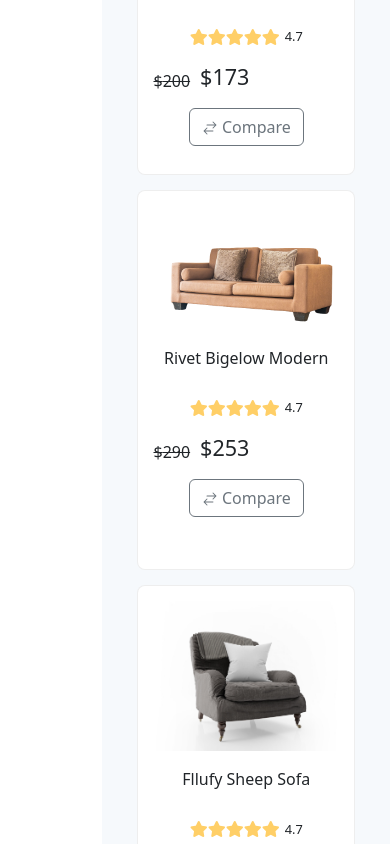
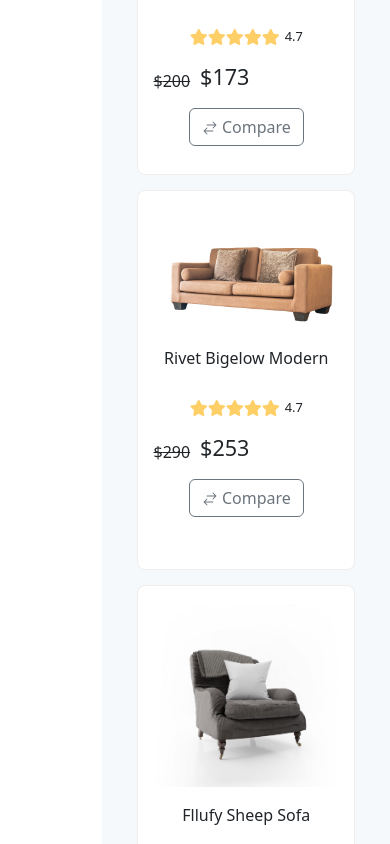
Before and after one commit to kamleshraj/ecom-poc, a React (Create React App) app: page /shop in a window 390 px wide. Shown: the part 1156-2000 px from the top of the page. Built offline with nearby package versions, Linux system fonts and the light colour scheme; no server answers.

Commit message:
make card image responsive

```diff
--- a/src/components/ProductCard/productCard.module.scss
+++ b/src/components/ProductCard/productCard.module.scss
@@ -26,11 +26,14 @@
 
   img {
     width: 100%;
-    object-fit: cover;
-    max-height: 150px;
+    object-fit: contain;
+    max-height: auto;
     transition: transform 0.5s ease-in-out;
     &:hover {
       transform: scale(1.1);
+    }
+    @media (min-width: 768px) {
+      max-height: 150px;
     }
   }
 
@@ -91,11 +94,9 @@
       cursor: pointer;
       padding: 0;
       font-size: 1.5rem;
-
       svg {
         transition: color 0.3s ease;
       }
-
       &:hover svg {
         color: $primary-color;
       }
@@ -104,7 +105,6 @@
 
   &:hover {
     box-shadow: 0 10px 15px rgba(0, 0, 0, 0.2);
-
     .price {
       color: $primary-color;
     }
```
